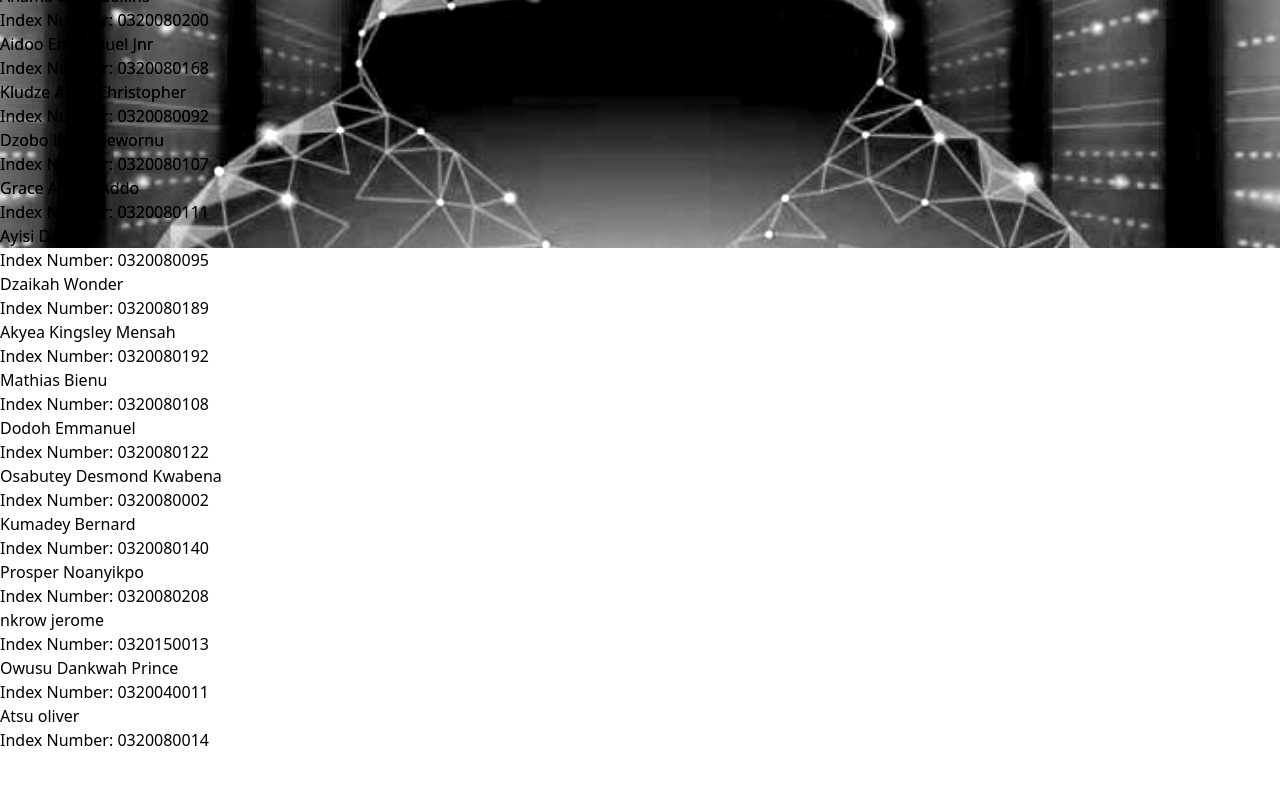
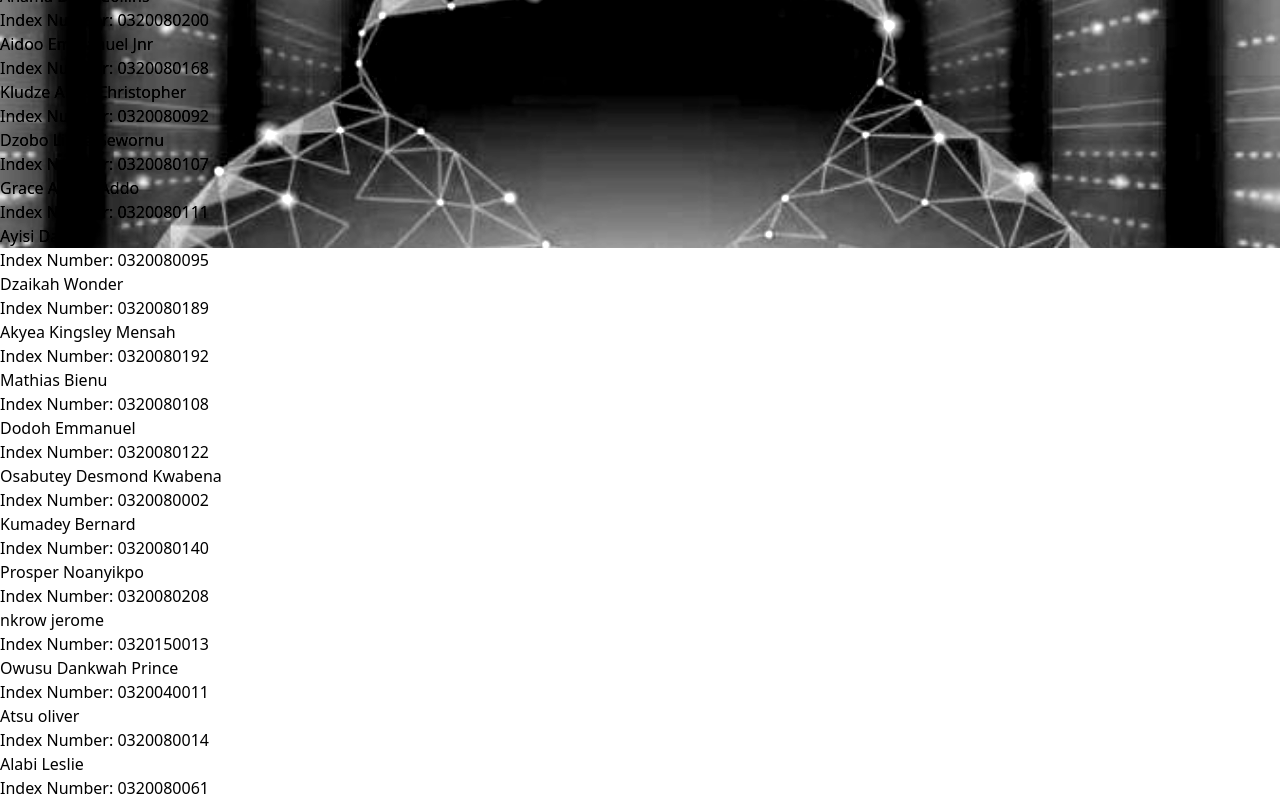
Before and after one commit to Quojo-Steve/Auditing-LinxOs-website, a React (Vite) app: page /finalpage in a window 1280 px wide. Shown: the part 552-1352 px from the top of the page. Before the commit the page ends 1304 px from the top, so only its background shows below. Built offline with nearby package versions, Linux system fonts and the light colour scheme.

Commit message:
commit icons

```diff
--- a/src/groupMembers.js
+++ b/src/groupMembers.js
@@ -19,5 +19,6 @@ const groupMembers = [
   { name: "nkrow jerome", index_number: "0320150013" },
   { name: "Owusu Dankwah Prince", index_number: "0320040011" },
   { name: "Atsu oliver", index_number: "0320080014" },
+  { name: "Alabi Leslie", index_number: "0320080061" },
 ];
 export default groupMembers;
```
